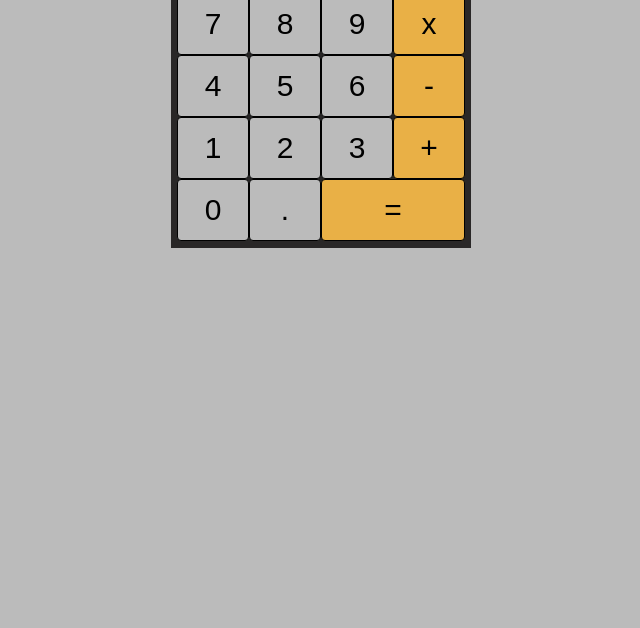
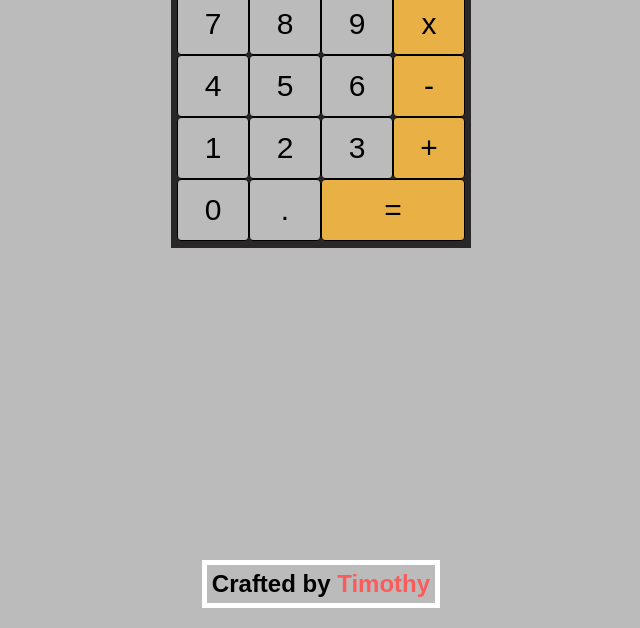
Before and after one commit to Timmyojo/calculator, a plain HTML site: page index.html in a window 1280 px wide. Shown: the part 192-820 px from the top of the page, without its empty margins (319-959 px from the left). Drawn offline with Linux system fonts and the light colour scheme.

Commit message:
added the footer infomation.

```diff
--- a/index.html
+++ b/index.html
@@ -34,6 +34,11 @@
             </div>
         </div>
     </div>
+    <footer>
+        <div class="footer">
+            Crafted by <a href="https://github.com/Timmyojo">Timothy</a>
+        </div>
+    </footer>
     <script src="app.js"></script>
 </body>
 </html>
--- a/style.css
+++ b/style.css
@@ -6,6 +6,10 @@ body {
     padding: 0;
     box-sizing: border-box;
     background-color: rgb(187, 187, 187);
+    display: flex;
+    flex-direction: column;
+    justify-content: space-between;
+    align-items: center;
 }
 
 .title {
@@ -72,3 +76,19 @@ body {
     grid-column: 3/ 5;
     width: auto;
 }
+
+
+ a{
+    text-decoration: none;
+    color: rgb(250, 92, 92);
+    font-family: fantasy sans-serif;
+    font-size: 24px;
+}
+.footer {
+    font-family: fantasy sans-serif;
+    font-size: 24px;
+    font-weight: 700;
+    margin-top: 20px;
+    border: #fff 5px solid;
+    padding: 5px;
+}
```
